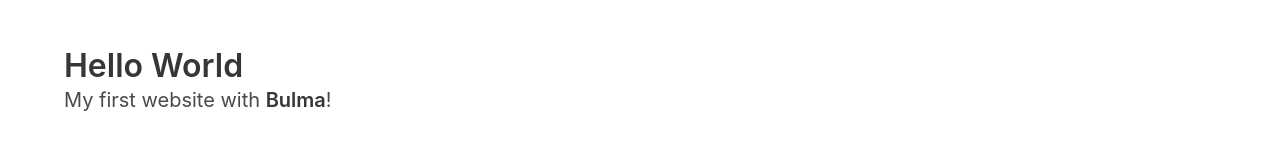
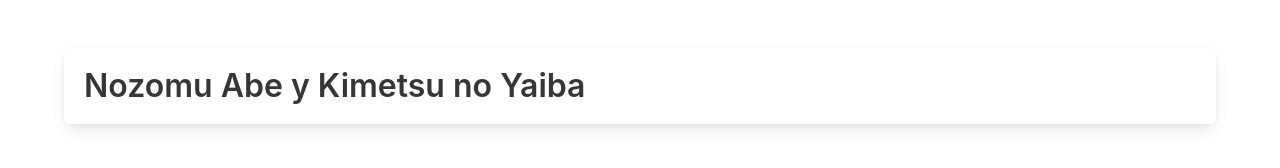
Before and after one commit to valant96/sakugadiary, a plain HTML site: page index.html in a window 1280 px wide. Drawn offline with nearby package versions, Linux system fonts and the light colour scheme.

Commit message:
Update index.html

```diff
--- a/index.html
+++ b/index.html
@@ -9,12 +9,9 @@
   <body>
   <section class="section">
     <div class="container">
-      <h1 class="title">
-        Hello World
-      </h1>
-      <p class="subtitle">
-        My first website with <strong>Bulma</strong>!
-      </p>
+        <div class="box">
+           <h1 class="title">Nozomu Abe y Kimetsu no Yaiba
+        </div>
     </div>
   </section>
   </body>
```
